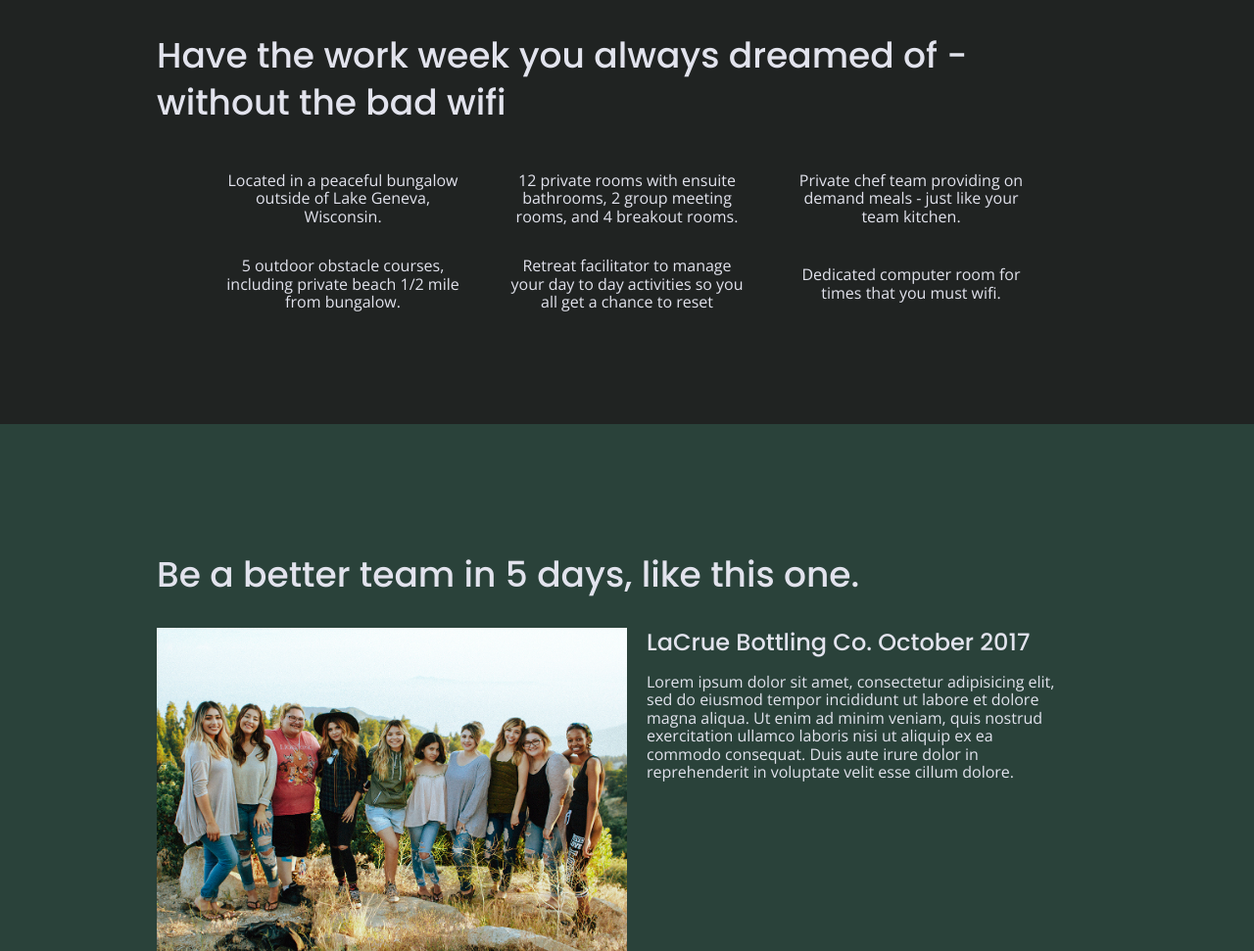
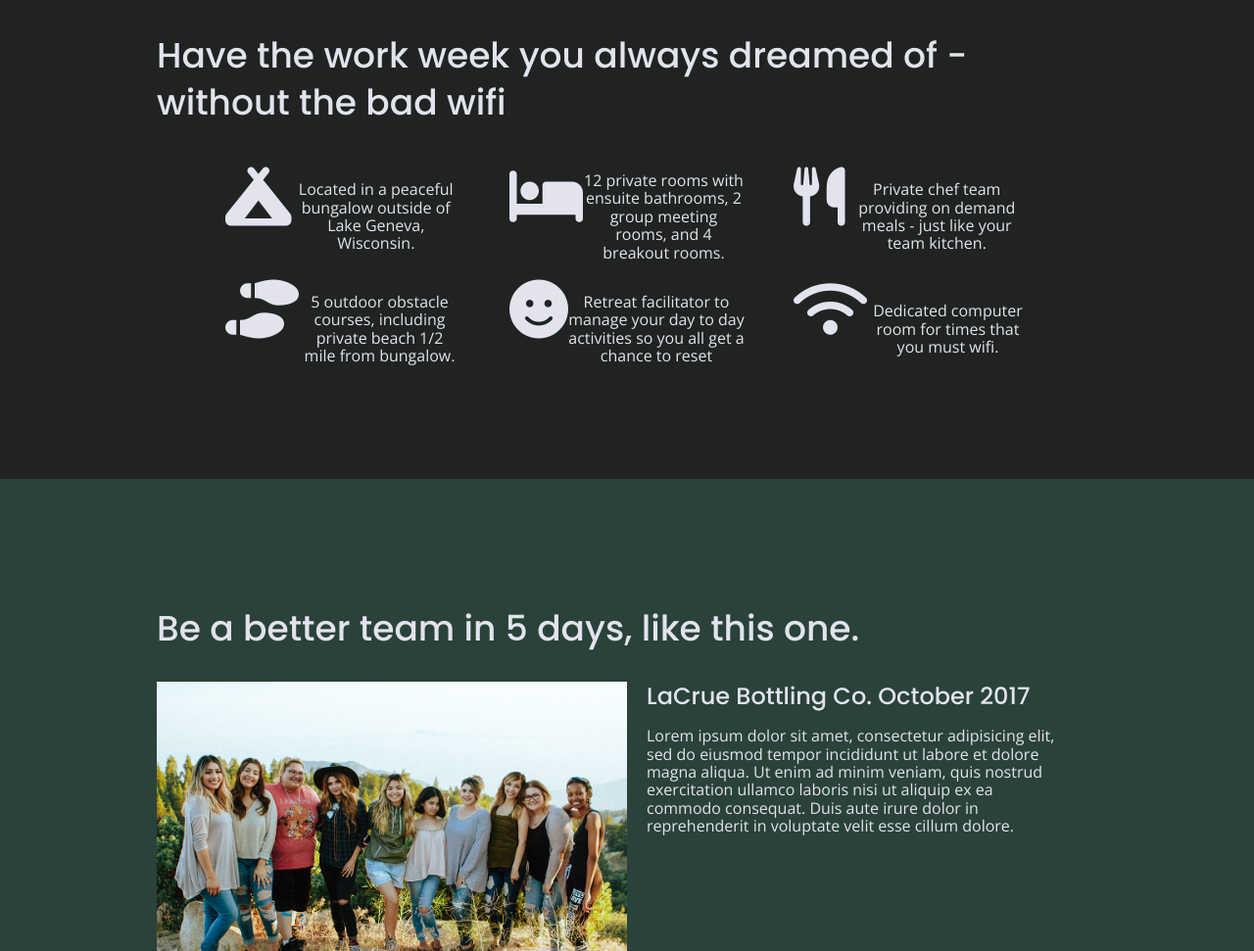
Before and after one commit to hybrid281/html5-boilerplate, a website built with Parcel: page index.html in a window 1280 px wide. Shown: the part 894-1865 px from the top of the page at 98% size. Built offline with nearby package versions, Linux system fonts and the light colour scheme.

Commit message:
Started adding fontawesome icons to features section

```diff
--- a/css/main.css
+++ b/css/main.css
@@ -282,6 +282,11 @@ input[type=button] {
   flex-flow: column wrap;
   justify-content: center;
   align-items: center;
+}
+
+.features i {
+  font-size: 3.75em;
+  margin-bottom: 40px;
 }
 
 .features article {
--- a/index.html
+++ b/index.html
@@ -22,6 +22,7 @@
   <link rel="preconnect" href="https://fonts.gstatic.com">
   <link href="https://fonts.googleapis.com/css2?family=Open+Sans:wght@400;700&family=Poppins:wght@500;700&display=swap" rel="stylesheet">
   <meta name="theme-color" content="#fafafa">
+  <script src="https://kit.fontawesome.com/547d52de99.js" crossorigin="anonymous"></script>
 </head>
 
 <body>
@@ -67,32 +68,38 @@
       <h2>Have the work week you always dreamed of - without the bad wifi</h2>
       <div class="features-items">
         <article>
-          <p class="font-icon"></p>
+          <i class="fas fa-campground"></i>
+          <p class="fontawesome-icon"></p>
           <p class="features-item-description">Located in a peaceful bungalow outside of Lake Geneva, Wisconsin.</p>
         </article>
 
         <article>
-  		    <p class="font-icon"></p>
+          <i class="fas fa-bed"></i>
+  		    <p class="fontawesome-icon"></p>
   		    <p class="features-item-description">12 private rooms with ensuite bathrooms, 2 group meeting rooms, and 4 breakout rooms.</p>
         </article>
 
         <article>
-  		    <p class="font-icon"></p>
+          <i class="fas fa-utensils"></i>
+  		    <p class="fontawesome-icon"></p>
   		    <p class="features-item-description">Private chef team providing on demand meals - just like your team kitchen.</p>
         </article>
 
         <article>
-  		    <p class="font-icon"></p>
+          <i class="fas fa-shoe-prints"></i>
+  		    <p class="fontawesome-icon"></p>
   		    <p class="features-item-description">5 outdoor obstacle courses, including private beach 1/2 mile from bungalow.</p>
         </article>
 
         <article>
-  		    <p class="font-icon"></p>
+          <i class="fas fa-smile"></i>
+  		    <p class="fontawesome-icon"></p>
   		    <p class="features-item-description">Retreat facilitator to manage your day to day activities so you all get a chance to reset</p>
         </article>
 
         <article>
-  		    <p class="font-icon"></p>
+          <i class="fas fa-wifi"></i>
+  		    <p class="fontawesome-icon"></p>
   		    <p class="features-item-description">Dedicated computer room for times that you must wifi.</p>
         </article>
       </div>
```
Also changed, not shown: about/index.html (+1 -1 lines), faq/index.html (+1 -0 lines).
